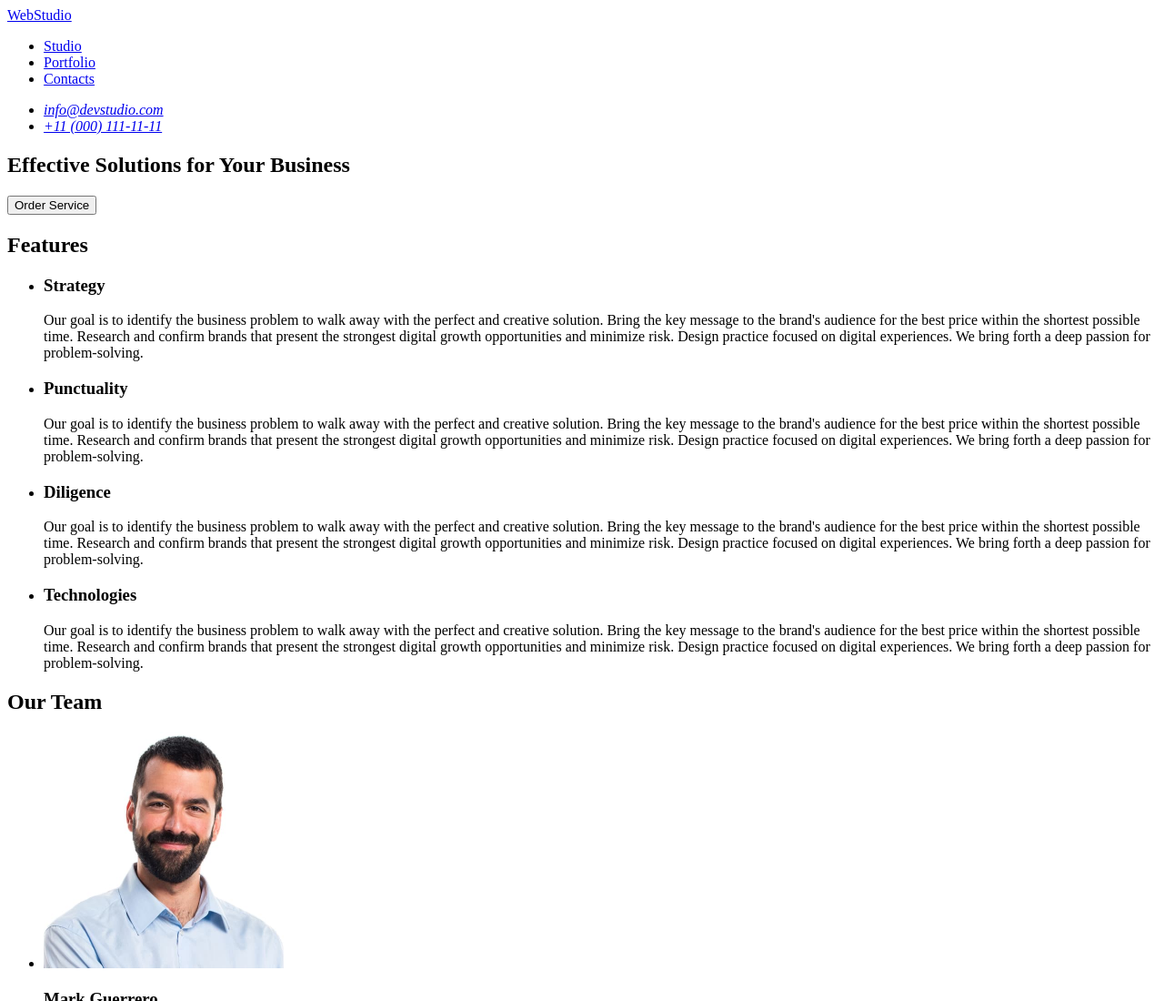
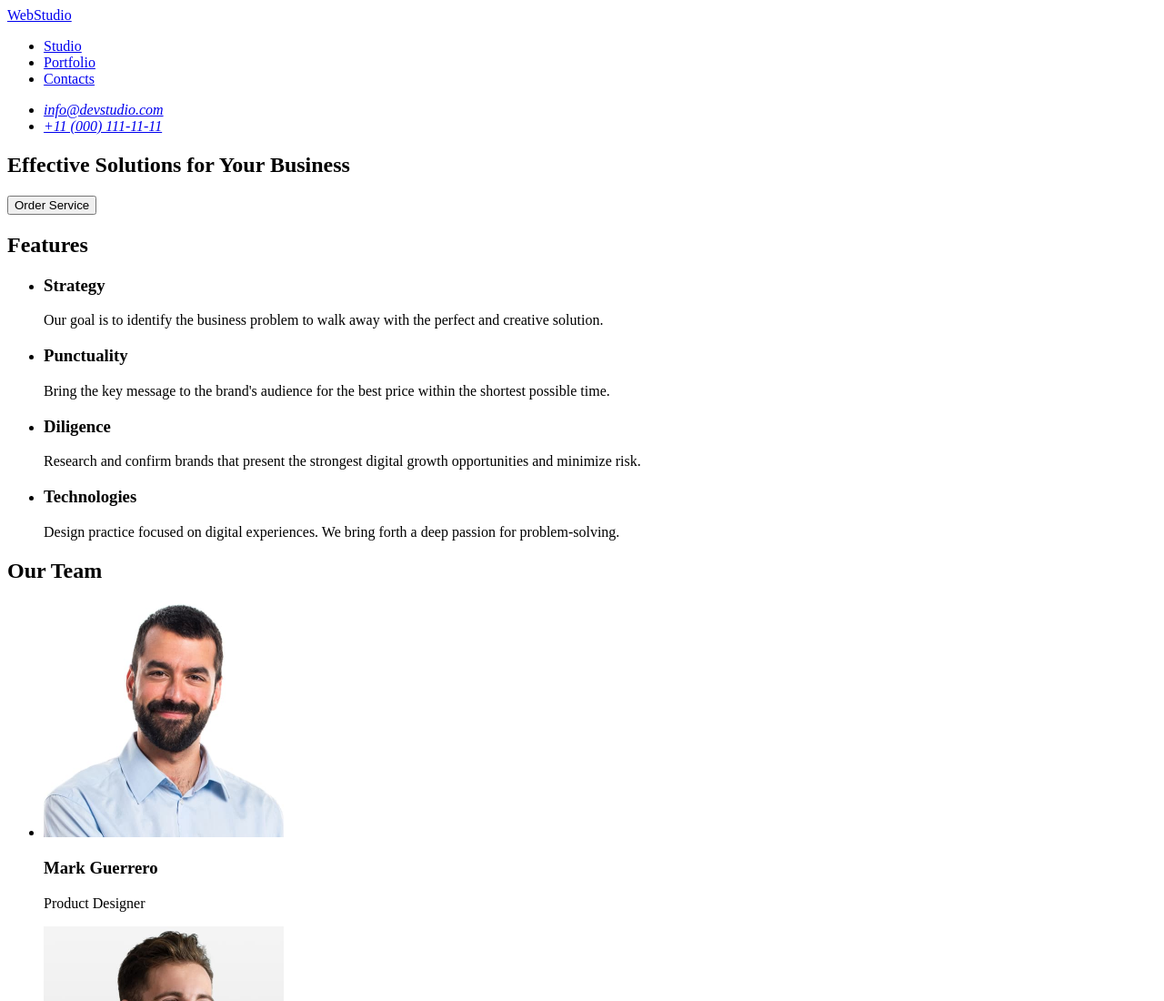
Before and after one commit to SerhiiAlieksieienko/goit-markup-hw-01, a plain HTML site: page index.html in a window 1280 px wide. Shown: the top 1100 px of the page at 91% size. Drawn offline with Linux system fonts and the light colour scheme.

Commit message:
features change

```diff
--- a/index.html
+++ b/index.html
@@ -39,26 +39,10 @@
       <section>
     <h2>Features</h2>
     <ul>
-        <li><h3>Strategy</h3><p>Our goal is to identify the business
-problem to walk away with the perfect and creative solution.
-Bring the key message to the brand's audience for the best price within the shortest possible time.
-Research and confirm brands that present the strongest digital growth opportunities and minimize risk.
-Design practice focused on digital experiences. We bring forth a deep passion for problem-solving.</p></li>
-        <li><h3>Punctuality</h3><p>Our goal is to identify the business
-problem to walk away with the perfect and creative solution.
-Bring the key message to the brand's audience for the best price within the shortest possible time.
-Research and confirm brands that present the strongest digital growth opportunities and minimize risk.
-Design practice focused on digital experiences. We bring forth a deep passion for problem-solving.</p></li>
-        <li><h3>Diligence</h3><p>Our goal is to identify the business
-problem to walk away with the perfect and creative solution.
-Bring the key message to the brand's audience for the best price within the shortest possible time.
-Research and confirm brands that present the strongest digital growth opportunities and minimize risk.
-Design practice focused on digital experiences. We bring forth a deep passion for problem-solving.</p></li>
-        <li><h3>Technologies</h3><p>Our goal is to identify the business
-problem to walk away with the perfect and creative solution.
-Bring the key message to the brand's audience for the best price within the shortest possible time.
-Research and confirm brands that present the strongest digital growth opportunities and minimize risk.
-Design practice focused on digital experiences. We bring forth a deep passion for problem-solving.</p></li>
+        <li><h3>Strategy</h3><p>Our goal is to identify the business problem to walk away with the perfect and creative solution.</p></li>
+        <li><h3>Punctuality</h3><p>Bring the key message to the brand's audience for the best price within the shortest possible time.</p></li>
+        <li><h3>Diligence</h3><p>Research and confirm brands that present the strongest digital growth opportunities and minimize risk.</p></li>
+        <li><h3>Technologies</h3><p>Design practice focused on digital experiences. We bring forth a deep passion for problem-solving.</p></li>
     </ul>
       </section>
         <!-- ======= Our Team ======= -->
```
